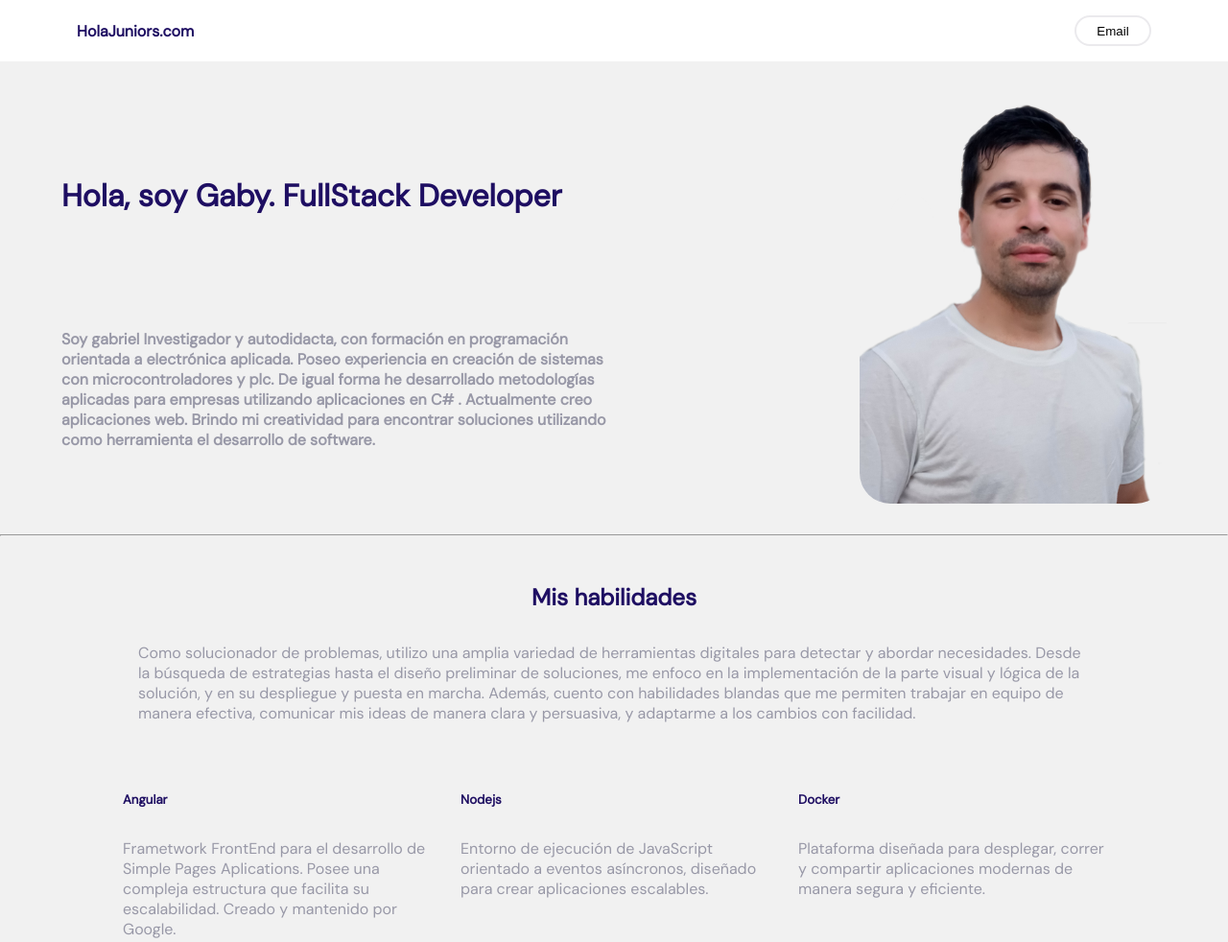
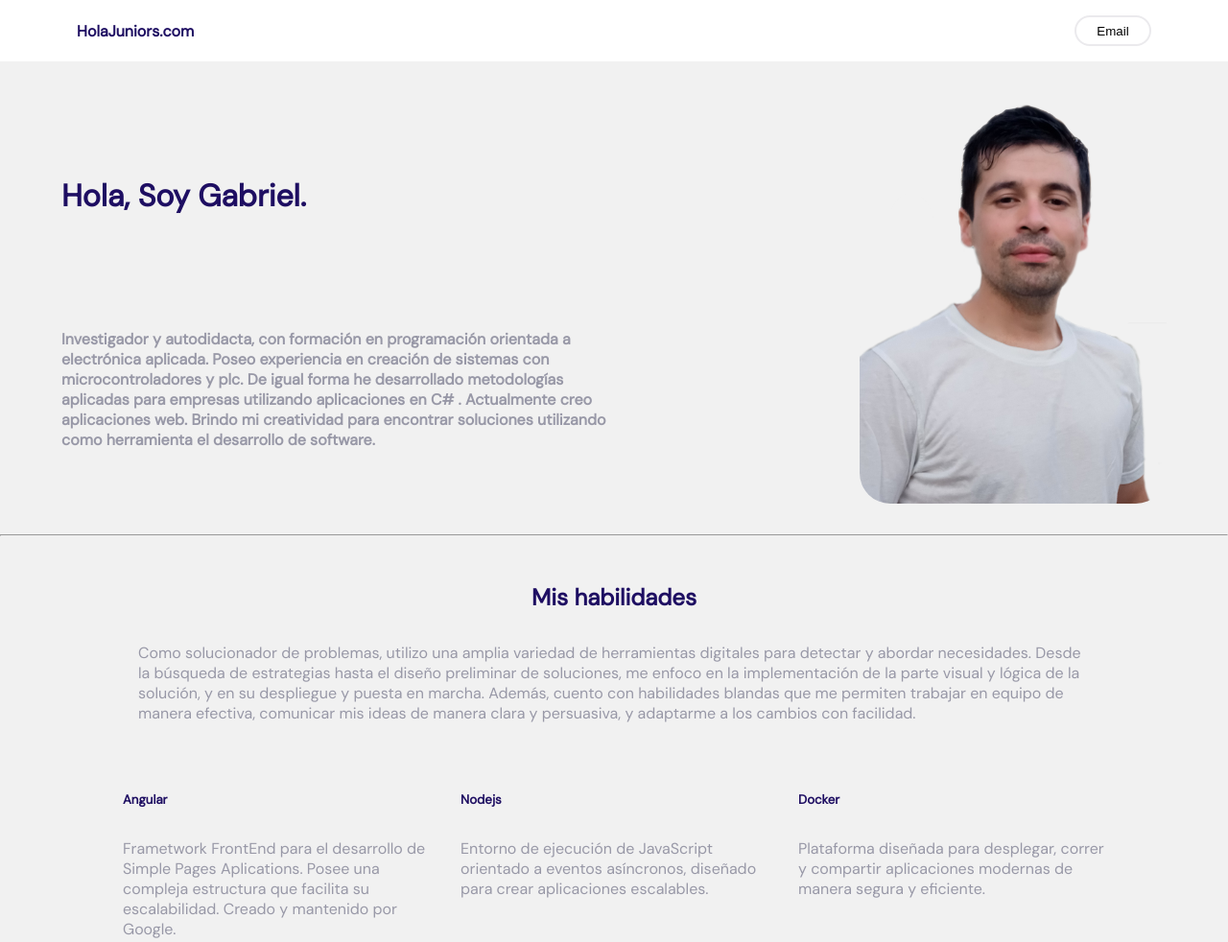
Before and after one commit to gabrielrskm/landing-page, a plain HTML site: page index.html in a window 1280 px wide. Shown: the top 982 px of the page at 96% size. Drawn offline with Linux system fonts and the light colour scheme.

Commit message:
Update index.html

```diff
--- a/index.html
+++ b/index.html
@@ -21,9 +21,8 @@
         </li>
       </nav>
       <header>
-        <h1>Hola, soy Gaby. FullStack Developer</h1>
+        <h1>Hola, Soy Gabriel.</h1>
         <h3>
-          Soy gabriel
 Investigador y autodidacta, con formación en programación orientada a electrónica aplicada. Poseo experiencia en creación de sistemas con microcontroladores y plc. De igual forma he desarrollado metodologías aplicadas  para empresas utilizando aplicaciones en C# . Actualmente creo aplicaciones web.
 Brindo mi creatividad para encontrar soluciones utilizando como herramienta el desarrollo de software.
 
```
